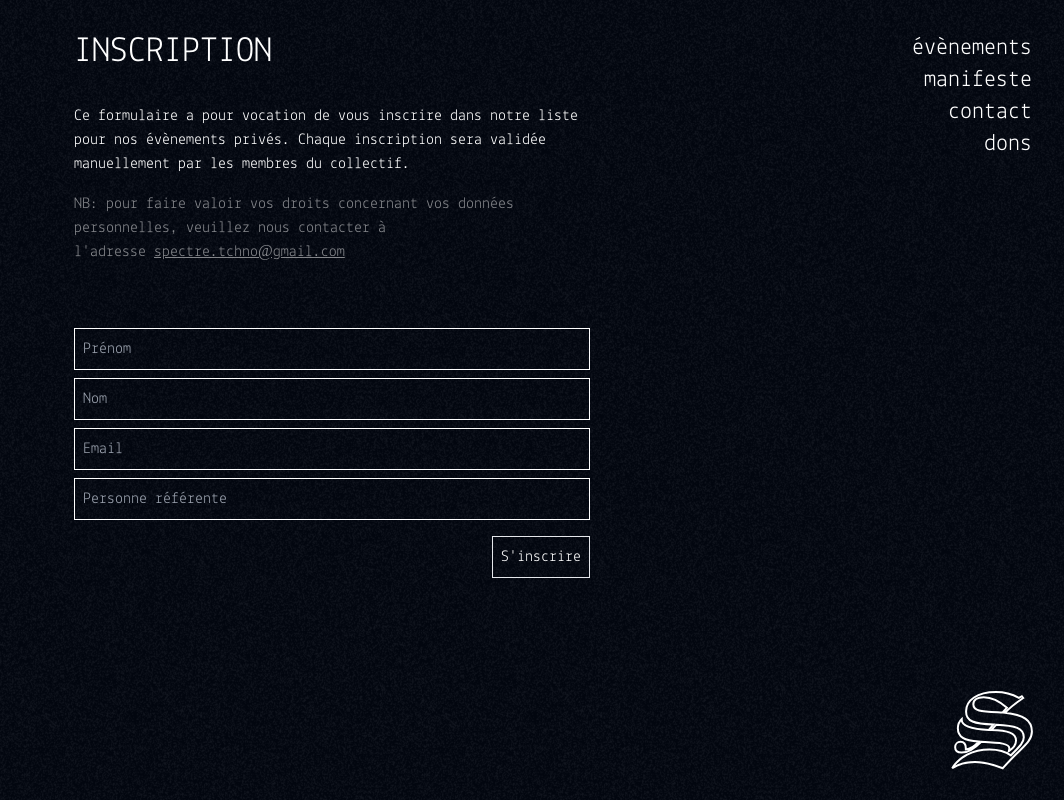
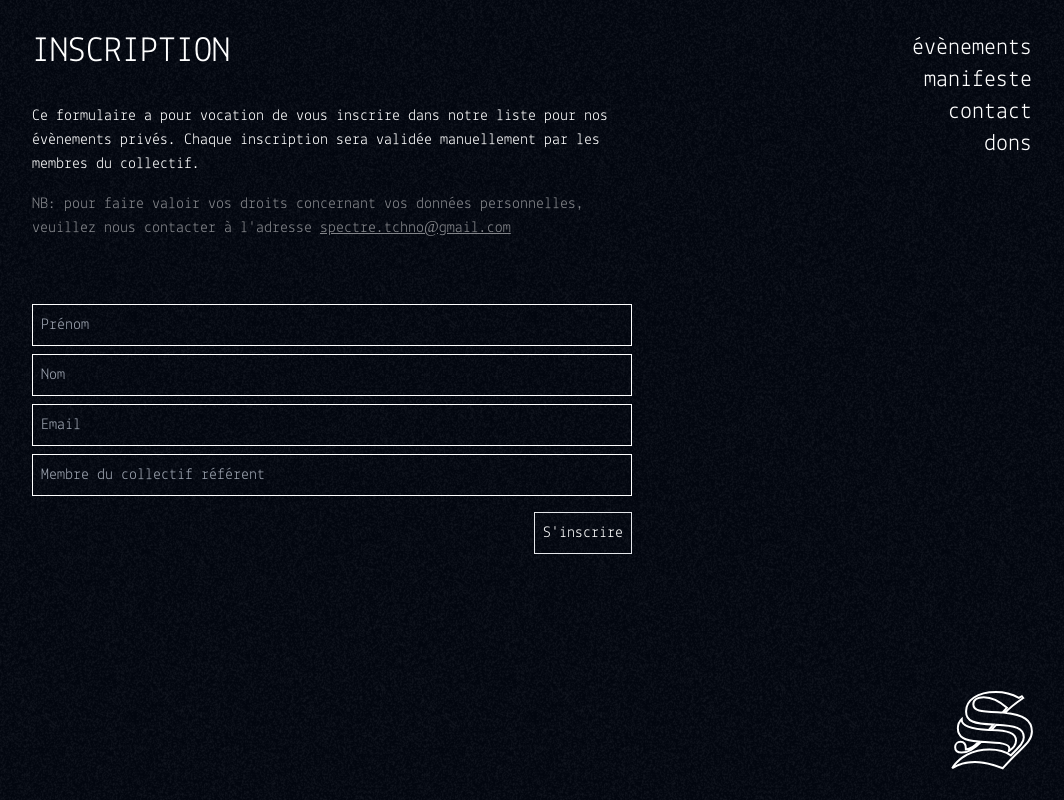
Before and after one commit to emilesabatier/spctr, a React (Vite) app: page /inscription in a window 1280 px wide. Shown: the whole page, without its empty margins (216-1280 px from the left). Built offline with nearby package versions, Linux system fonts and the light colour scheme.

Commit message:
update sign up

```diff
--- a/package.json
+++ b/package.json
@@ -4,7 +4,7 @@
         "name": "Emile Sabatier"
     },
     "private": true,
-    "version": "0.2.3",
+    "version": "0.2.4",
     "type": "module",
     "scripts": {
         "dev": "vite",
--- a/src/components/page.tsx
+++ b/src/components/page.tsx
@@ -3,14 +3,18 @@ import { ReactNode } from "react"
 
 type Page = {
     title: string
+    description?: string
     children: ReactNode
 }
 
 export default function Page(props: Page) {
     return (
         <div className="h-full w-full overflow-auto animate-fadeIn flex flex-col justify-start items-center p-4 md:p-8">
-            <div className="md:w-1/2 flex flex-col justify-start items-stretch gap-4 md:gap-8">
-                <h1 className="uppercase text-4xl">{props.title}</h1>
+            <div className="w-full max-w-[600px] max-w- flex flex-col justify-start items-stretch gap-4 md:gap-8">
+                <div className="flex flex-col justify-start items-start">
+                    <h1 className="uppercase text-4xl">{props.title}</h1>
+                    <h2 className="text-white/50 text-xl">{props.description}</h2>
+                </div>
                 <div className="w-full h-full flex flex-col justify-start items-stretch">
                     {props.children}
                 </div>
--- /dev/null
+++ b/src/features/inscription/donationPage.tsx
@@ -0,0 +1,53 @@
+import { useEffect } from "react"
+import Page from "../../components/page"
+import { donationRoute } from "../../routes/inscription/donation.route"
+
+
+export function DonationPage() {
+
+    useEffect(() => { document.title = "Inscription réussie | Spectre" }, [])
+
+    const { fromForm } = donationRoute.useSearch()
+
+    return (
+        <Page
+            title={!fromForm ? "Participation aux frais" : "Inscription réussie"}
+            description="Back to bêtises - 08 06 2024"
+        >
+            <div className="w-full h-full flex flex-col justify-start items-stretch gap-16">
+                <div className="w-full h-full flex flex-col justify-start items-start gap-4 text-white">
+                    {
+                        !fromForm ? null : (
+                            <span className="text-green">
+                                Et voilà qui est fait, on se voit très bientôt. On t'enverra les infos le jour J.
+                            </span>
+                        )
+                    }
+                    <span className="text-white">
+                        C'est aussi grâce à vous que l'on peut organiser des soirées safe et 100% plaisir !
+                        Une participation aux frais de 8 euros par personne en moyenne nous permet d'assurer la location du camion et du matériel pour une soirée inoubliable. Cela peut aussi nous permettre de mettre un peu d'argent de côté pour financer encore plus de dingueries. Que demander de plus ?
+                    </span>
+                    <a
+                        href="https://donate.stripe.com/bIY7u0eTJ8U50nK5kl"
+                        target="_blank"
+                        rel="noopener noreferrer"
+                        className="border border-white px-3 py-2 hover:underline text-white whitespace-nowrap"
+                    >
+                        Participer aux frais
+                    </a>
+                </div>
+            </div>
+        </Page>
+    )
+    // return (
+    //     <Page title="Inscription">
+    //         <div className="w-full h-full flex flex-col justify-start items-stretch gap-4">
+    //             <label>La soirée est sur invitation, veuillez saisir le mot de passe</label>
+    //             <InputText
+    //                 value={passcode}
+    //                 onChange={(value) => setPasscode(value)}
+    //             />
+    //         </div>
+    //     </Page>
+    // )
+}
--- a/src/features/inscription/inscriptionPage.tsx
+++ b/src/features/inscription/inscriptionPage.tsx
@@ -4,6 +4,7 @@ import { useForm } from "react-hook-form"
 import * as v from "valibot"
 import { CircularLoader } from "../../components/circularLoader"
 import Page from "../../components/page"
+import { router } from "../../routes/router"
 import { cn } from "../../services/cn.service"
 
 
@@ -24,7 +25,6 @@ export function InscriptionPage() {
 
     useEffect(() => { document.title = "Inscription | Spectre" }, [])
 
-    const [isSubmitted, setIsSubmitted] = useState<null | boolean>(null)
     const [isLoading, setIsLoading] = useState(false)
 
     const form = useForm<v.Output<typeof inscriptionSchema>>({
@@ -40,7 +40,6 @@ export function InscriptionPage() {
         const triggerResponse = await form.trigger()
         if (!triggerResponse) return
 
-        setIsSubmitted(null)
         setIsLoading(true)
 
         const submitResponse = await fetch(
@@ -53,13 +52,17 @@ export function InscriptionPage() {
         )
         if (!submitResponse) {
             setIsLoading(false)
-            setIsSubmitted(false)
             return
         }
 
         setIsLoading(false)
-        setIsSubmitted(true)
         form.reset()
+        router.navigate({
+            to: "/inscription/dons",
+            search: {
+                fromForm: true
+            }
+        })
     }
 
     return (
@@ -79,17 +82,6 @@ export function InscriptionPage() {
                             <span className="text-white/50 underline hover:no-underline">spectre.tchno@gmail.com</span>
                         </a>
                     </span>
-                    {(isSubmitted === true) ? (
-                        <span className="text-green">
-                            Formulaire soumis, on vous remercie.
-                        </span>
-                    ) : (
-                        (isSubmitted === false) ? (
-                            <span className="text-red">
-                                Le formulaire ne peut être envoyé, veuillez réessayer plus tard.
-                            </span>
-                        ) : null
-                    )}
                 </div>
                 <form className="flex flex-col justify-start items-start gap-4">
                     <div className="w-full flex flex-col justify-start items-start gap-2">
@@ -124,7 +116,7 @@ export function InscriptionPage() {
                                 "w-full p-2 border bg-transparent",
                                 !form.formState.errors.referrer ? "text-white border-white" : "text-red border-red placeholder:text-red/50"
                             )}
-                            placeholder="Personne référente"
+                            placeholder="Membre du collectif référent"
                         />
                     </div>
 
--- a/src/routes/events/events.route.tsx
+++ b/src/routes/events/events.route.tsx
@@ -6,5 +6,10 @@ import { navigationLayoutRoute } from "../navigation.layout"
 export const eventsRoute = createRoute({
     getParentRoute: () => navigationLayoutRoute,
     path: '/evenements',
+    beforeLoad: () => {
+        return {
+            isFromForm: false
+        }
+    },
     component: () => <EventsPage />
 })
--- /dev/null
+++ b/src/routes/inscription/donation.route.tsx
@@ -0,0 +1,19 @@
+import { createRoute } from "@tanstack/react-router"
+import { DonationPage } from "../../features/inscription/donationPage"
+import { inscriptionLayoutRoute } from "./inscription.layout"
+
+
+type DonationSearch = {
+    fromForm: boolean | undefined
+}
+
+export const donationRoute = createRoute({
+    getParentRoute: () => inscriptionLayoutRoute,
+    path: '/dons',
+    validateSearch: (search: Record<string, unknown>): DonationSearch => {
+        return {
+            fromForm: Boolean(search?.fromForm ?? undefined),
+        }
+    },
+    component: () => <DonationPage />
+})
--- /dev/null
+++ b/src/routes/inscription/inscription.layout.tsx
@@ -0,0 +1,16 @@
+import { Outlet, createRoute } from "@tanstack/react-router"
+import { LoadingLayout } from "../../features/loadingLayout"
+import { navigationLayoutRoute } from "../navigation.layout"
+
+
+export const inscriptionLayoutRoute = createRoute({
+    getParentRoute: () => navigationLayoutRoute,
+    path: "/inscription",
+    beforeLoad: () => {
+        return {
+            isFromForm: true
+        }
+    },
+    pendingComponent: () => <LoadingLayout />,
+    component: () => <Outlet />
+})
--- a/src/routes/inscription/inscription.route.tsx
+++ b/src/routes/inscription/inscription.route.tsx
@@ -1,10 +1,10 @@
 import { createRoute } from "@tanstack/react-router"
 import { InscriptionPage } from "../../features/inscription/inscriptionPage"
-import { navigationLayoutRoute } from "../navigation.layout"
+import { inscriptionLayoutRoute } from "./inscription.layout"
 
 
 export const inscriptionRoute = createRoute({
-    getParentRoute: () => navigationLayoutRoute,
-    path: '/inscription',
+    getParentRoute: () => inscriptionLayoutRoute,
+    path: '/',
     component: () => <InscriptionPage />
 })
--- a/src/routes/navigation.layout.tsx
+++ b/src/routes/navigation.layout.tsx
@@ -8,5 +8,10 @@ export const navigationLayoutRoute = createRoute({
     getParentRoute: () => rootLayoutRoute,
     id: 'navigationLayout',
     pendingComponent: () => <LoadingLayout />,
+    beforeLoad: () => {
+        return {
+            isFromForm: undefined
+        }
+    },
     component: () => <NavigationLayout />
 })
--- a/src/routes/root.route.tsx
+++ b/src/routes/root.route.tsx
@@ -1,8 +1,11 @@
-import { createRootRoute } from "@tanstack/react-router"
+import { createRootRouteWithContext } from "@tanstack/react-router"
 import { RootLayout } from "../features/rootLayout"
 
 
+type RouterContext = {
+    isFromForm: boolean | undefined
+}
 
-export const rootLayoutRoute = createRootRoute({
+export const rootLayoutRoute = createRootRouteWithContext<RouterContext>()({
     component: RootLayout
 })
--- a/src/routes/router.tsx
+++ b/src/routes/router.tsx
@@ -4,6 +4,8 @@ import { donationsRoute } from "./donations/donations.route"
 import { eventsRoute } from "./events/events.route"
 import { galleryRoute } from "./gallery/gallery.route"
 import { homeRoute } from "./home/home.route"
+import { donationRoute } from "./inscription/donation.route"
+import { inscriptionLayoutRoute } from "./inscription/inscription.layout"
 import { inscriptionRoute } from "./inscription/inscription.route"
 import { manifestRoute } from "./manifest/manifest.route"
 import { navigationLayoutRoute } from "./navigation.layout"
@@ -20,14 +22,20 @@ const routeTree = rootLayoutRoute.addChildren([
         manifestRoute,
         contactRoute,
         donationsRoute,
-        inscriptionRoute
+        inscriptionLayoutRoute.addChildren([
+            inscriptionRoute,
+            donationRoute
+        ])
     ])
 ])
 
 
 export const router = createRouter({
     routeTree,
-    basepath: "/"
+    basepath: "/",
+    context: {
+        isFromForm: undefined
+    }
 })
 
 
```
Also changed, not shown: src/features/events/eventsPage.tsx (+7 -7 lines).
